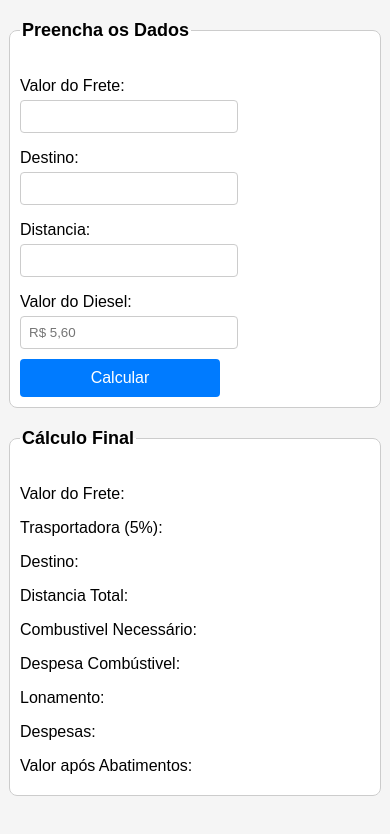
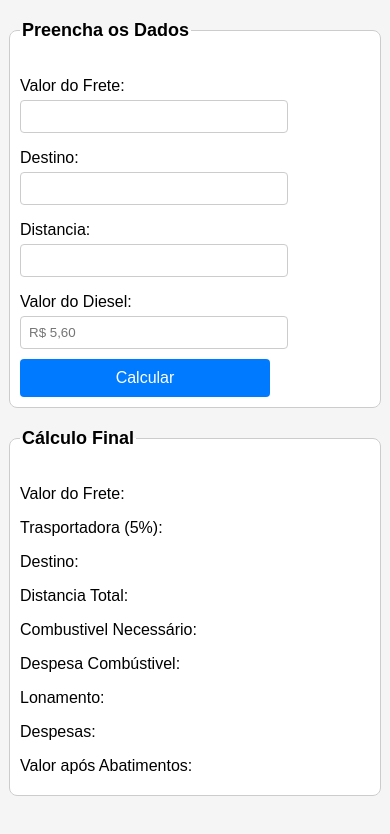
Before and after one commit to Jaymeda14/Calculadora-de-Fretes, a plain HTML site: page index.html in a window 390 px wide. Drawn offline with Linux system fonts and the light colour scheme.

Commit message:
Update index.html

```diff
--- a/index.html
+++ b/index.html
@@ -80,7 +80,7 @@ span {
     input[type="text"],
     input[type="number"],
     button {
-        width: 200px;
+        width: 250px;
     }
 }
 </style>
```
